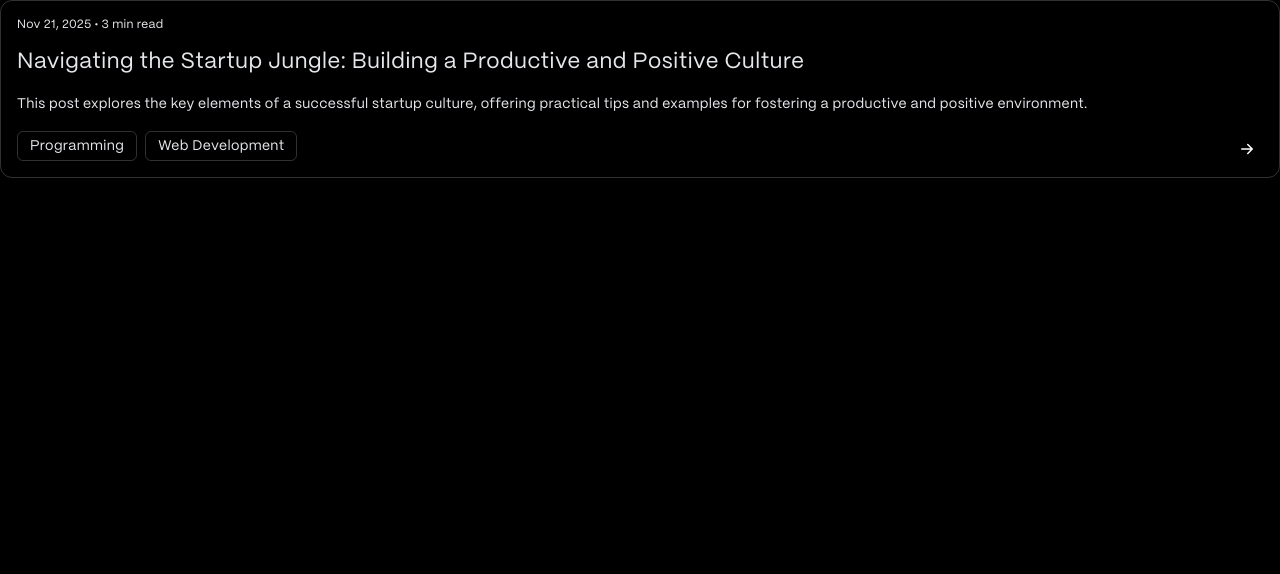
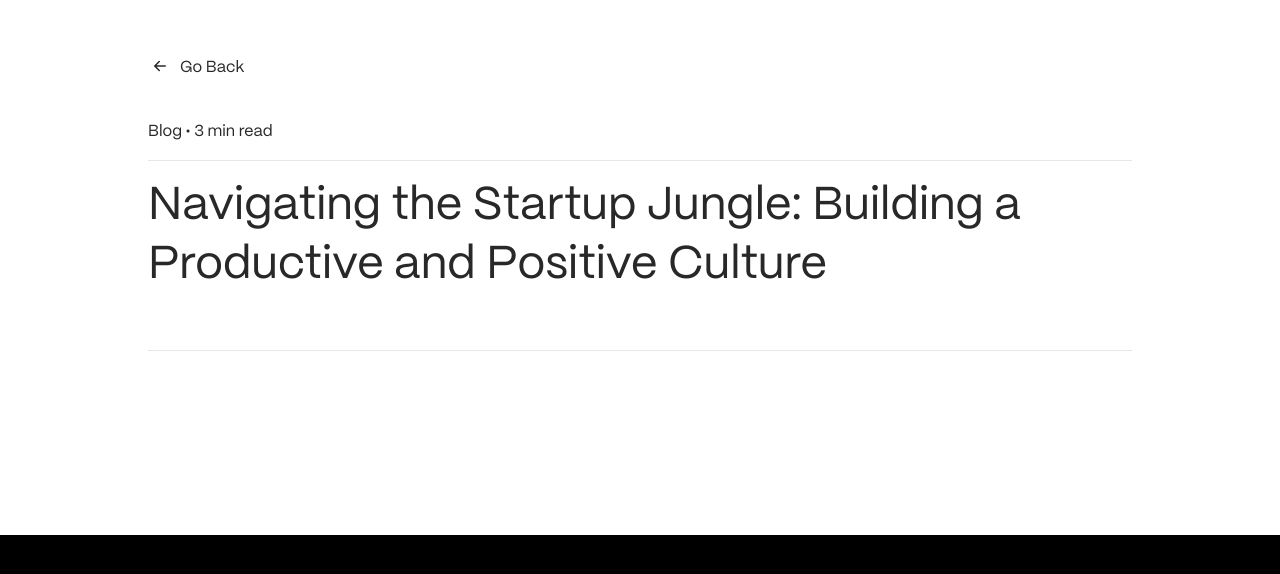
Before and after one commit to KludyRamirez/kludy-client, a React (Vite) app: page /blog/project-1 in a window 1280 px wide. Shown: the top 574 px of the page. Built offline with nearby package versions, Linux system fonts and the light colour scheme.

Commit message:
fix: blog page

```diff
--- a/src/components/Blog/Card.tsx
+++ b/src/components/Blog/Card.tsx
@@ -4,7 +4,7 @@ import { BsArrowRightShort } from 'react-icons/bs';
 
 const Card: React.FC<{ blog: BlogType }> = ({ blog }) => {
   return (
-    <div className="cursor-pointer p-4 relative group border border-slate-100/20 hover:bg-neutral-100/10 text-gray-200 hover:text-white rounded-xl hover:scale-[101%] transition-transform duration-400 flex flex-col gap-4">
+    <div className="cursor-pointer p-4 hover:p-10 relative group border border-slate-100/20 hover:border-white hover:bg-slate-100 text-gray-200 hover:text-black rounded-xl transition-all duration-500 flex flex-col gap-4">
       <div id="meta" className="flex items-center">
         <span className="text-xs tracking-wide">
           {new Date(blog.date).toLocaleDateString('en-US', {
@@ -27,7 +27,7 @@ const Card: React.FC<{ blog: BlogType }> = ({ blog }) => {
           {blog.categories.map((category, index) => (
             <div
               key={index}
-              className="py-1 px-3 border border-slate-100/20 rounded-md group-hover:bg-neutral-950 group-hover:border-neutral-700"
+              className="py-1 px-3 border border-slate-100/30 rounded-md group-hover:border-slate-500/90"
             >
               {category}
             </div>
@@ -36,7 +36,7 @@ const Card: React.FC<{ blog: BlogType }> = ({ blog }) => {
         <div className="flex items-center gap-1 group">
           <BsArrowRightShort
             size={24}
-            className="-ml-7 text-white transform transition-transform duration-300 group-hover:translate-x-1"
+            className="-ml-7 text-white transform transition-transform duration-300 group-hover:translate-x-1 group-hover:text-black"
           />
         </div>
       </div>
--- a/src/components/Certification/Certification.tsx
+++ b/src/components/Certification/Certification.tsx
@@ -60,7 +60,7 @@ const Certification: React.FC<Props> = ({ certificationRef }) => {
           <div className="flex flex-col">
             <span>Check out my certifications</span>
             <span className="text-[#919191] font-[regular] black-sweep">
-              I’ve got {certifications.length} certs in total
+              I’ve got {certifications.length} so far
             </span>
           </div>
         </div>
--- a/src/pages/Blog.tsx
+++ b/src/pages/Blog.tsx
@@ -3,7 +3,8 @@ import { useParams } from 'react-router-dom';
 // import Spacer from '../../utils/Spacer';
 import { Blog as BlogType } from '../types/Blog';
 import BlogData from '../assets/data/Blog.json';
-import { BsArrowRightShort } from 'react-icons/bs';
+import { BsArrowLeftShort, BsArrowRightShort } from 'react-icons/bs';
+import Spacer from '../utils/Spacer';
 
 const Blog: React.FC = () => {
   const { id } = useParams();
@@ -23,43 +24,44 @@ const Blog: React.FC = () => {
   if (!blog) return <p>Blog not found.</p>;
 
   return (
-    <div className="cursor-pointer p-4 relative group border border-slate-100/20 hover:bg-neutral-100/10 text-gray-200 hover:text-white rounded-xl hover:scale-[101%] transition-transform duration-400 flex flex-col gap-4">
-      <div id="meta" className="flex items-center">
-        <span className="text-xs tracking-wide">
-          {new Date(blog.date).toLocaleDateString('en-US', {
-            year: 'numeric',
-            month: 'short',
-            day: 'numeric',
-          })}{' '}
-          • {blog.minRead}
-        </span>
+    <section id="projects" className="bg-white relative">
+      <div className="max-w-5xl px-[1.25rem] mx-auto">
+        <Spacer size="medium" />
+        <Spacer size="small" />
+        <div className='flex items-center gap-2 text-[#282828]'>
+          <BsArrowLeftShort size={24} className='-mt-1'/>
+          <span className='text-md'>Go Back</span>
+        </div>
+        <Spacer size="medium" />
+        <div className=''>
+
+        </div>
+        <div className="text-[#282828]">Blog {" "}•{" "} {blog.minRead}</div>
+        <Spacer size="small" />
+        <div className="w-full h-[1px] bg-gray-200"></div>
+        <Spacer size="small" />
+        <div className="flex justify-between text-[2.875rem] text-[#282828] leading-[1.275]">
+          <div className="flex flex-col">
+            {blog.title}
+          </div>
+        </div>
+        <Spacer size="medium" />
+        <Spacer size="small" />
+        <div className="w-full h-[1px] bg-gray-200"></div>
+        <Spacer size="small" />
+        <div className="flex items-center justify-between gap-4">
+          <div className="w-[50%]">
+            <h3 className="text-[1.75rem] text-[#282828] font-[regular] whitespace">
+
+            </h3>
+          </div>
+        </div>
+        <Spacer size="medium" />
+        <Spacer size="xs" />
+
+        <Spacer size="large" />
       </div>
-      <div id="title" className="flex items-center -mt-1">
-        <span className="text-[22px] tracking-wide">{blog.title}</span>
-      </div>
-      <div id="description" className="flex items-center justify-between">
-        <span className="text-[14px] tracking-wide">{blog.description}</span>
-      </div>
-
-      <div id="categories" className="flex items-end justify-between">
-        <div className="flex items-center gap-2 text-sm tracking-wide">
-          {blog.categories.map((category, index) => (
-            <div
-              key={index}
-              className="py-1 px-3 border border-slate-100/20 rounded-md group-hover:bg-neutral-950 group-hover:border-neutral-700"
-            >
-              {category}
-            </div>
-          ))}
-        </div>
-        <div className="flex items-center gap-1 group">
-          <BsArrowRightShort
-            size={24}
-            className="-ml-7 text-white transform transition-transform duration-300 group-hover:translate-x-1"
-          />
-        </div>
-      </div>
-    </div>
+    </section>
   );
 };
 
```
